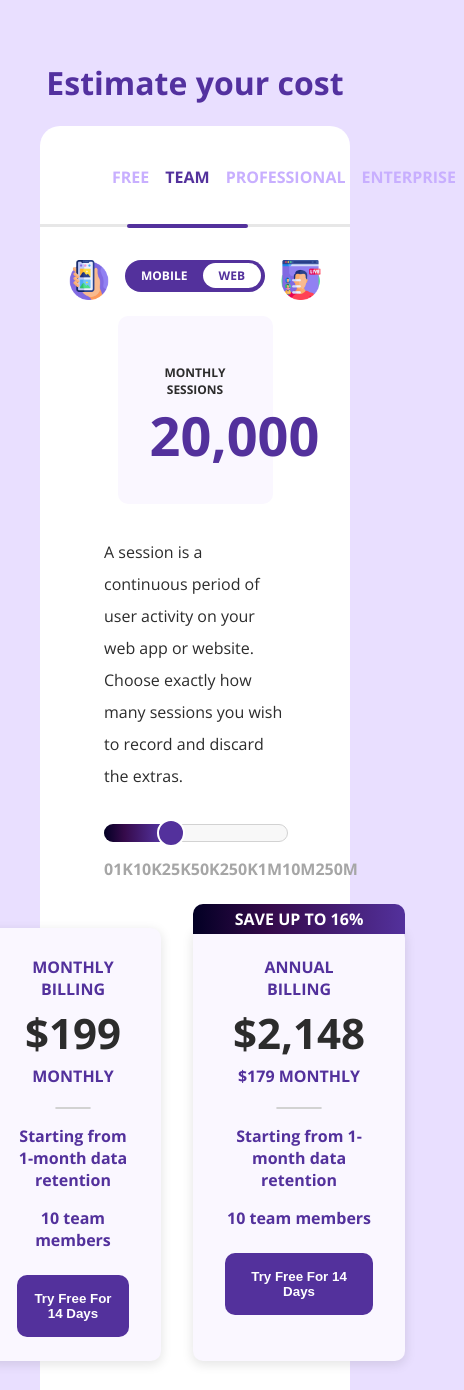
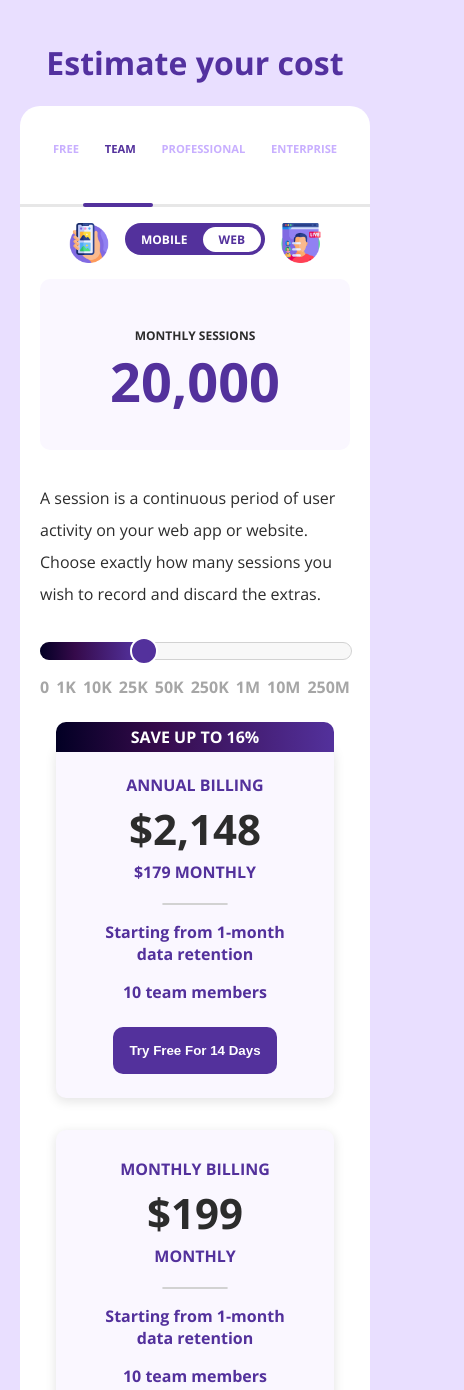
Before and after one commit to Binkybinx/Cost-Estimator, a plain HTML site: page index.html in a window 390 px wide. Shown: the top 1390 px of the page, 464 px wide, since content can reach past the window. Drawn offline with nearby package versions, Linux system fonts and the light colour scheme.

Commit message:
Make it responsive

```diff
--- a/style.css
+++ b/style.css
@@ -115,6 +115,7 @@ h1 {
   text-transform: uppercase;
   border-radius: 10px;
   margin: 16px 0;
+  box-sizing: border-box;
 }
 
 .sessions-card p {
@@ -265,3 +266,37 @@ h1 {
   border-top-right-radius: 10px;
   border-top-left-radius: 10px;
 }
+
+@media only screen and (max-width: 900px) {
+  .card-wrapper {
+    flex-wrap: wrap-reverse;
+  }
+
+  .card {
+    width: 100%;
+  }
+
+  .container {
+    padding: 0 20px;
+  }
+
+  body {
+    padding: 12px;
+  }
+
+  .sessions-card {
+    width: 100%;
+  }
+}
+
+@media only screen and (max-width: 450px) {
+  .tabs p {
+    font-size: 0.7rem;
+  }
+
+  .tabs .active::before {
+    width: 150%;
+    bottom: -43px;
+    left: -30%;
+  }
+}
```
